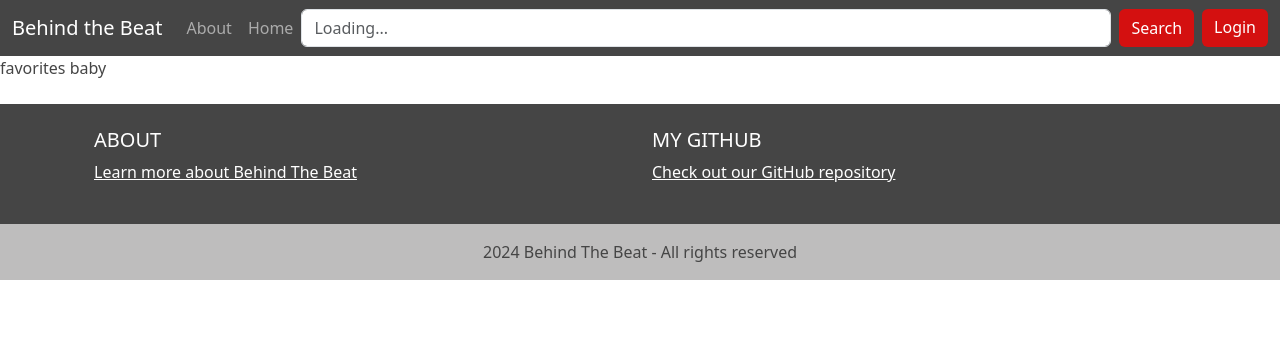
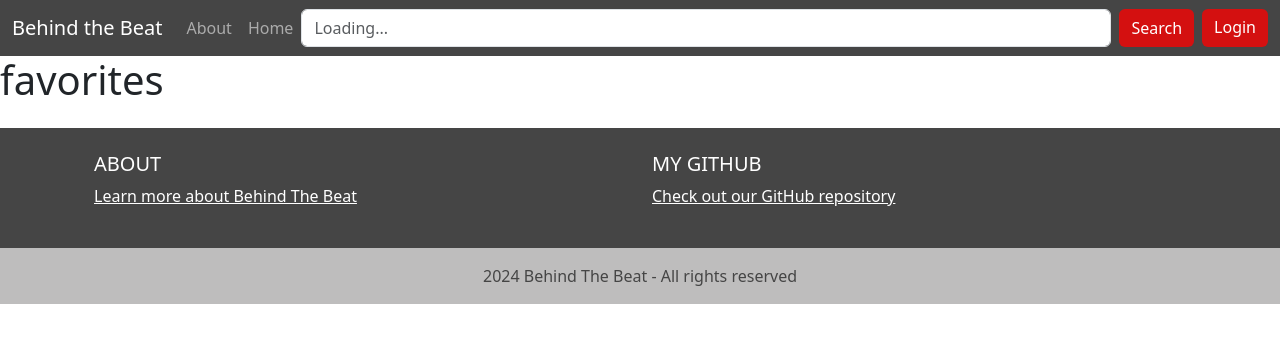
Before and after one commit to ndunn5/Startup, a React (Vite) app in the folder BTBlogin/: page /favorites in a window 1280 px wide. Shown: the top 342 px of the page. Built offline with nearby package versions, Linux system fonts and the light colour scheme; no server answers.

Commit message:
These are my commits

```diff
--- a/BTBlogin/src/favorites/favorites.css
+++ b/BTBlogin/src/favorites/favorites.css
@@ -0,0 +1,3 @@
+.h1{
+    text-align: center;
+}
--- a/BTBlogin/src/favorites/favorites.jsx
+++ b/BTBlogin/src/favorites/favorites.jsx
@@ -3,6 +3,6 @@ import './favorites.css'
 
 export default function Favorites() {
   return (
-    <p>favorites baby</p>
+    <h1>favorites</h1>
   );
 }
```
